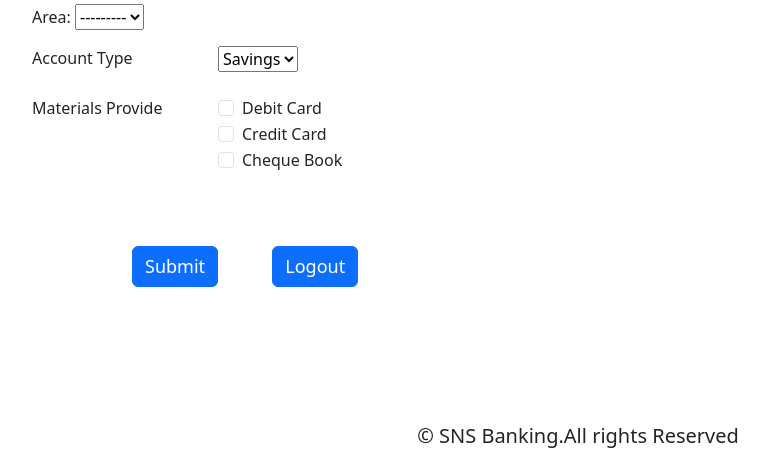
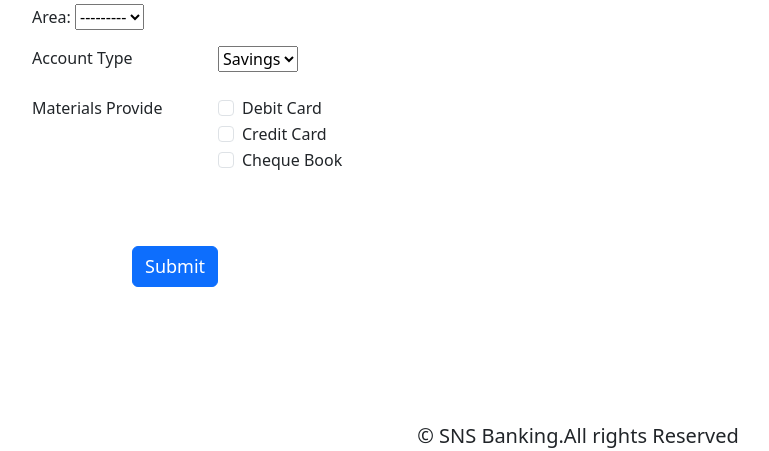
Before and after one commit to Sneha-mv/Banking, a Django app: page /add/ in a window 1280 px wide. Shown: the part 753-1204 px from the top of the page, without its empty margins (62-831 px from the left). Run offline with Django 4.2, Linux system fonts and the light colour scheme; data comes from the database, SQL or seed files in the repository; some libraries are stand-ins or nearby versions.

Commit message:
Update submission_form.html
remove logout button from this page

```diff
--- a/templates/submission_form.html
+++ b/templates/submission_form.html
@@ -12,6 +12,7 @@
 <br>
     <form method="post" id="personForm" data-cities-url="{% url 'bankingapp:ajax_load_areas' %}">
     {% csrf_token %}
+      <div>
         {{ form.as_p }}
         <div class="form-group row">
             <div class="col-sm-2">Account Type</div>
@@ -42,7 +43,7 @@
         </div>
       <br><br><br>
     <input type="submit" class="btn btn-primary" value="Submit" style="font-size:18px;margin-left:100px;">
-        <a href="{% url 'credentials:logout' %}" class="btn btn-primary" style="font-size:18px;margin-left:50px;">Logout</a>
+  </div>
 </form>
       <div class="container">
           <div class="row">
```
